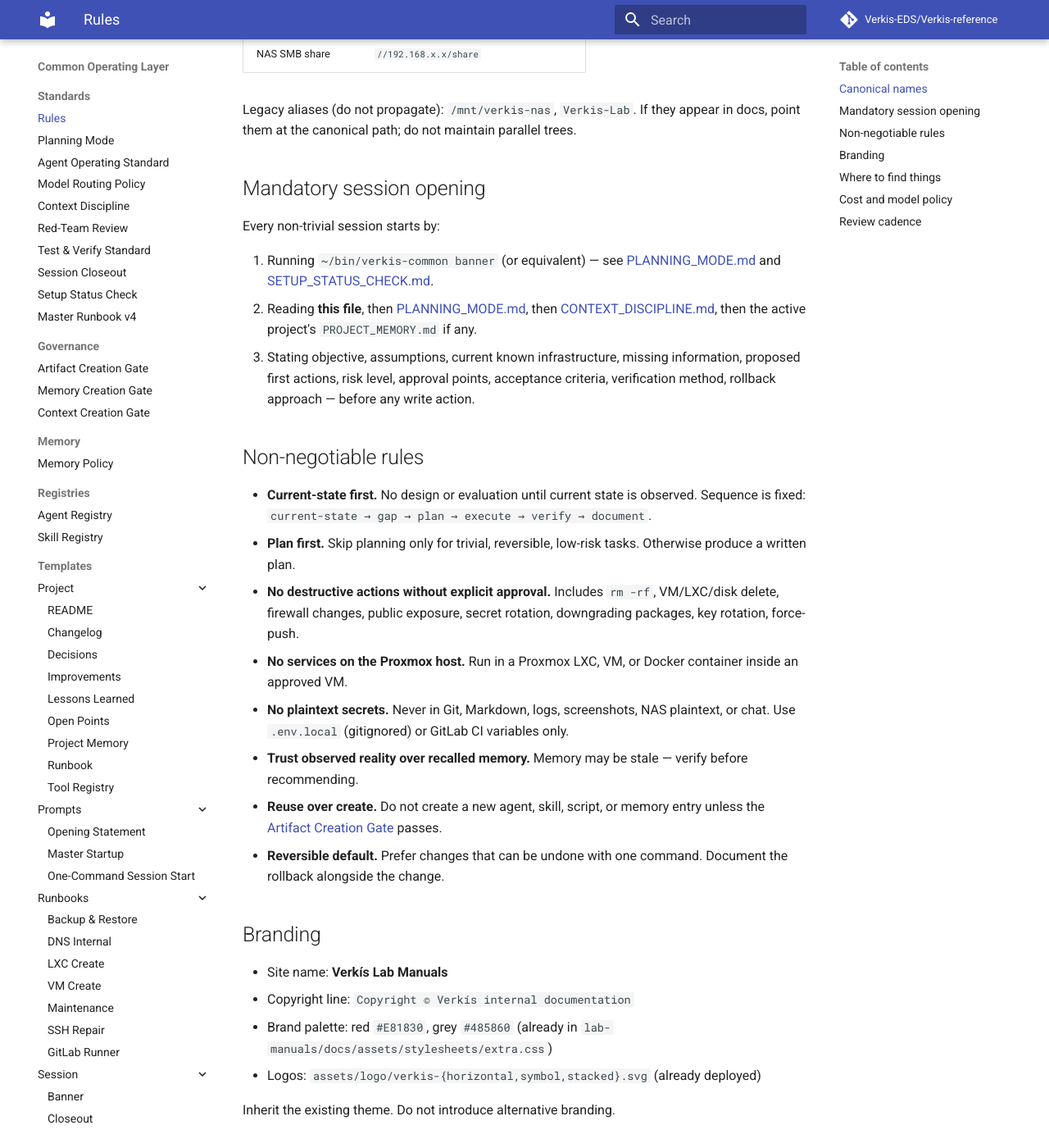
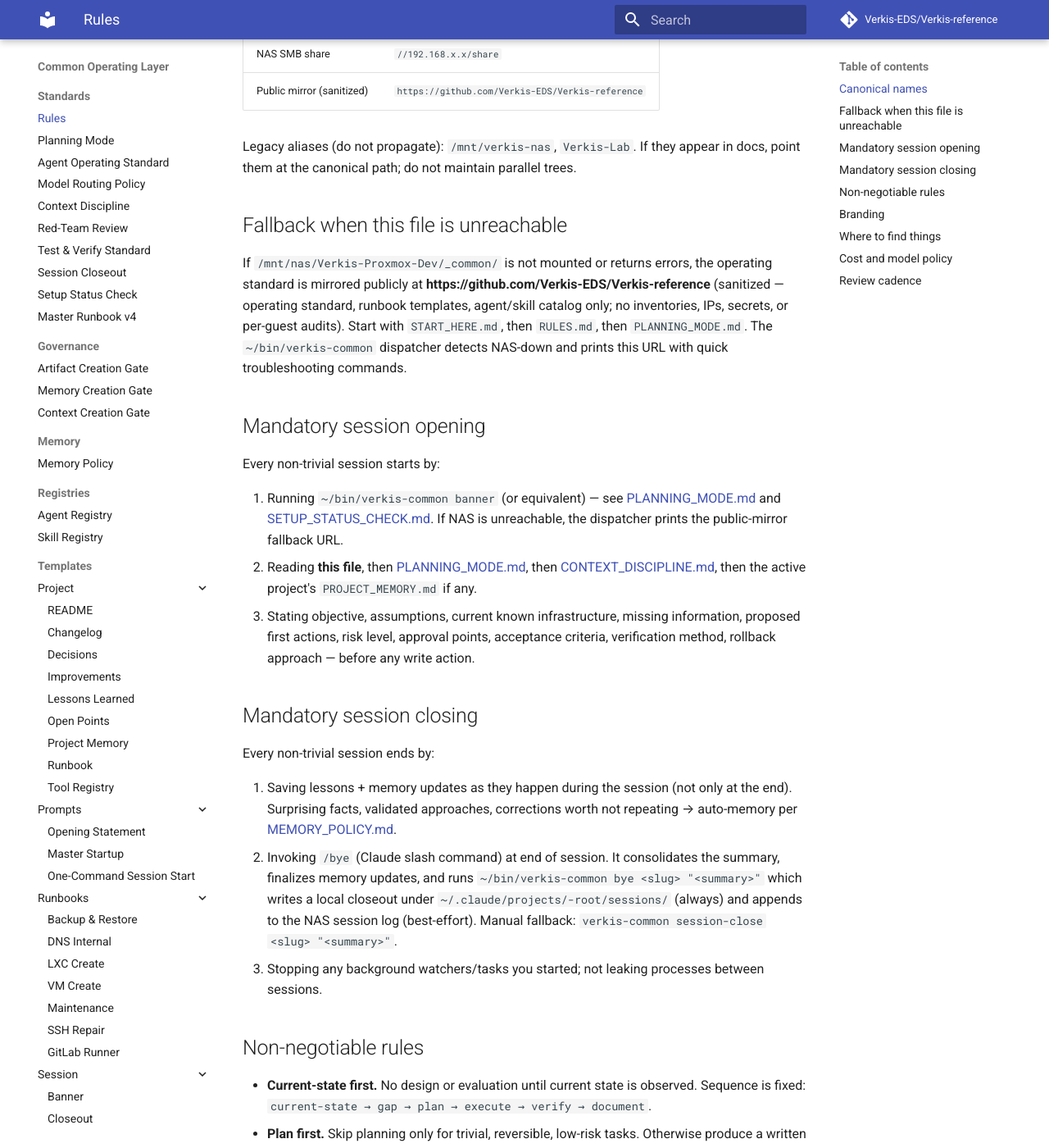
Before and after one commit to Verkis-EDS/Verkis-reference, an MkDocs documentation site: the page built from docs/reference/common/RULES.md, in a window 1280 px wide and 1400 px high, scrolled down 774 px. Shown: the whole window at 82% size. Built offline with MkDocs 1.6.1 and Material for MkDocs 9.7.7, drawn with Linux system fonts in a browser that asks for light colours; comment, search, counter and statistics services are not loaded.

Commit message:
docs: update public reference mirror

```diff
--- a/docs/reference/common/RULES.md
+++ b/docs/reference/common/RULES.md
@@ -16,16 +16,29 @@
 | Docs portal | `https://192.168.x.x:8443` |
 | Proxmox GUI | `https://192.168.x.x:8006` |
 | NAS SMB share | `//192.168.x.x/share` |
+| Public mirror (sanitized) | `https://github.com/Verkis-EDS/Verkis-reference` |
 
 Legacy aliases (do not propagate): `/mnt/verkis-nas`, `Verkis-Lab`. If they appear in docs, point them at the canonical path; do not maintain parallel trees.
+
+## Fallback when this file is unreachable
+
+If `/mnt/nas/Verkis-Proxmox-Dev/_common/` is not mounted or returns errors, the operating standard is mirrored publicly at **https://github.com/Verkis-EDS/Verkis-reference** (sanitized — operating standard, runbook templates, agent/skill catalog only; no inventories, IPs, secrets, or per-guest audits). Start with `START_HERE.md`, then `RULES.md`, then `PLANNING_MODE.md`. The `~/bin/verkis-common` dispatcher detects NAS-down and prints this URL with quick troubleshooting commands.
 
 ## Mandatory session opening
 
 Every non-trivial session starts by:
 
-1. Running `~/bin/verkis-common banner` (or equivalent) — see [PLANNING_MODE.md](PLANNING_MODE.md) and [SETUP_STATUS_CHECK.md](SETUP_STATUS_CHECK.md).
+1. Running `~/bin/verkis-common banner` (or equivalent) — see [PLANNING_MODE.md](PLANNING_MODE.md) and [SETUP_STATUS_CHECK.md](SETUP_STATUS_CHECK.md). If NAS is unreachable, the dispatcher prints the public-mirror fallback URL.
 2. Reading **this file**, then [PLANNING_MODE.md](PLANNING_MODE.md), then [CONTEXT_DISCIPLINE.md](CONTEXT_DISCIPLINE.md), then the active project's `PROJECT_MEMORY.md` if any.
 3. Stating objective, assumptions, current known infrastructure, missing information, proposed first actions, risk level, approval points, acceptance criteria, verification method, rollback approach — before any write action.
+
+## Mandatory session closing
+
+Every non-trivial session ends by:
+
+1. Saving lessons + memory updates as they happen during the session (not only at the end). Surprising facts, validated approaches, corrections worth not repeating → auto-memory per [MEMORY_POLICY.md](memory/MEMORY_POLICY.md).
+2. Invoking `/bye` (Claude slash command) at end of session. It consolidates the summary, finalizes memory updates, and runs `~/bin/verkis-common bye <slug> "<summary>"` which writes a local closeout under `~/.claude/projects/-root/sessions/` (always) and appends to the NAS session log (best-effort). Manual fallback: `verkis-common session-close <slug> "<summary>"`.
+3. Stopping any background watchers/tasks you started; not leaking processes between sessions.
 
 ## Non-negotiable rules
 
```
Also changed, not shown: PUBLIC_MIRROR_MANIFEST.md (+1 -1 lines).
